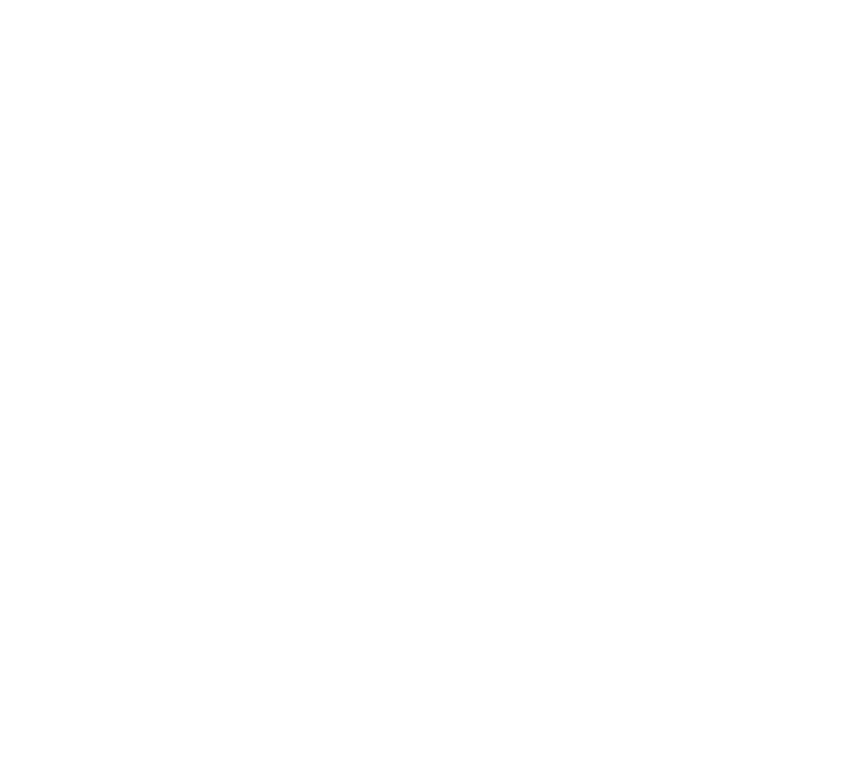
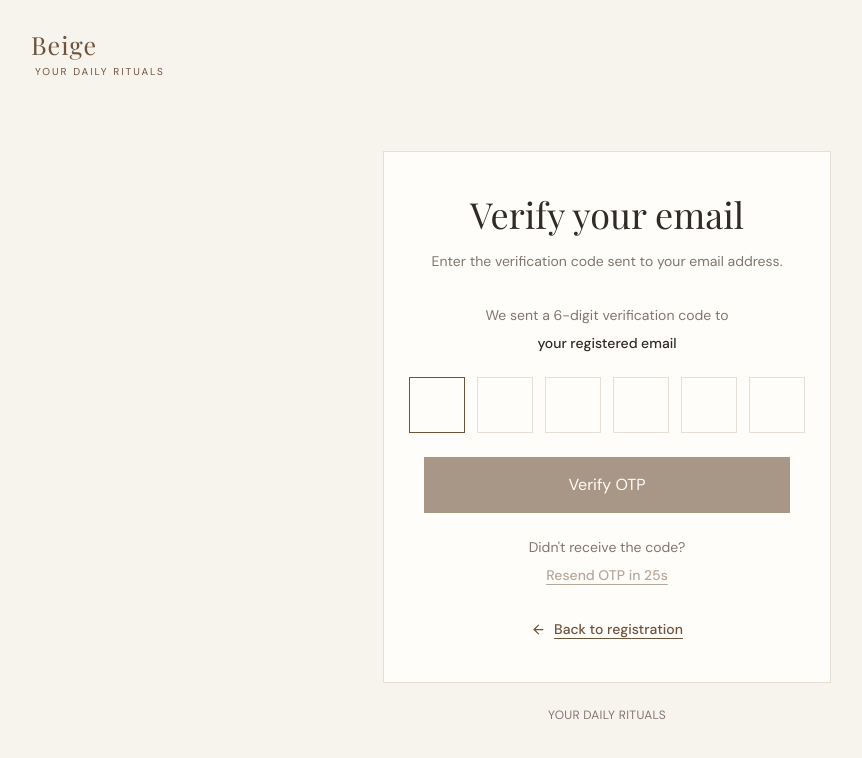
Before and after one commit to roselin18j/Beige, a React (Vite) app: page /verify-otp in a window 1280 px wide. Before the commit this address had no page. Shown: the top 758 px of the page, without its empty margins (33-895 px from the left). Built offline with nearby package versions, Linux system fonts and the light colour scheme; a web font is replaced by a local one.

Commit message:
Feat : Nov 12

```diff
--- a/src/AppRoutes.jsx
+++ b/src/AppRoutes.jsx
@@ -7,6 +7,7 @@ import Login from "./pages/Login.jsx";
 import Register from "./pages/Register.jsx";
 import ForgotPassword from "./pages/ForgotPassword.jsx";
 import ResetPassword from "./pages/Resetpassword.jsx";
+import VerifyOTP from "./pages/VerifyOTP";
 
 export default function AppRoutes() {
   return (
@@ -19,6 +20,7 @@ export default function AppRoutes() {
         <Route path="/register" element={<Register />} />
         <Route path="/forgot-password" element={<ForgotPassword />} />
         <Route path="/reset-password" element={<ResetPassword />} />
+        <Route path="/verify-otp" element={<VerifyOTP />} />
       </Routes>
     </BrowserRouter>
   );
--- a/src/api/userAuth.js
+++ b/src/api/userAuth.js
@@ -20,16 +20,16 @@ export const UserAuthApi = {
     );
   },
 
-  sendOtp: async (payload) => {
+  resendOTP: async (payload) => {
     return ApiRequest.post(
-      `${env.api_base_url}${env.user_end_point}/sendotp`,
+      `${env.api_base_url}${env.user_end_point}/resendOTP`,
       payload
     );
   },
 
   verifyOtp: async (payload) => {
     return ApiRequest.post(
-      `${env.api_base_url}${env.user_end_point}/verifyotp`,
+      `${env.api_base_url}${env.user_end_point}/verifyOTP`,
       payload
     );
   },
--- a/src/pages/Login.jsx
+++ b/src/pages/Login.jsx
@@ -57,18 +57,32 @@ export default function Login() {
       setLoading(true);
 
       try {
-        await dispatch(
+        const res = await dispatch(
           LoginUser({
             email: values.email.trim().toLowerCase(),
             password: values.password,
           })
         ).unwrap();
 
-        toast.success("Welcome back to Beige");
 
-        navigate(location.state?.from?.pathname ?? "/", {
+
+        toast.success(
+          res?.message || "Registration successful! Please sign in."
+        );
+
+
+        navigate("/verify-otp", {
+          state: {
+            name:"",
+            email: values.email.trim().toLowerCase(),
+            password: values.password,
+            type: "login"
+          },
           replace: true,
         });
+
+
+
       } catch (error) {
         toast.error(error?.message || "Login failed. Please try again.");
       } finally {
--- a/src/pages/Register.jsx
+++ b/src/pages/Register.jsx
@@ -80,13 +80,27 @@ export default function Register() {
             email: values.email.trim().toLowerCase(),
             password: values.password,
           })
-        ).unwrap();
+        ).unwrap()
+
+
 
         toast.success(
           res?.message || "Registration successful! Please sign in."
         );
 
-        navigate("/login", { replace: true });
+
+        navigate("/verify-otp", {
+          state: {
+            name: values.name.trim(),
+            email: values.email.trim().toLowerCase(),
+            password: values.password,
+            type: "register"
+          },
+          replace: true,
+        });
+
+
+
       } catch (error) {
         toast.error(
           error?.message || "Registration failed. Please try again."
--- /dev/null
+++ b/src/pages/VerifyOTP.jsx
@@ -0,0 +1,239 @@
+
+import { useEffect, useRef, useState } from "react";
+import { Link, useLocation, useNavigate } from "react-router-dom";
+import { ArrowLeft } from "lucide-react";
+import { toast } from "sonner";
+import AuthLayout from "../components/auth/AuthLayout";
+import { registerUser, sendLoginOtp, verifyLoginOtp } from "../redux/slices/authSlices";
+import { useDispatch } from "react-redux";
+
+
+export default function VerifyOTP() {
+
+
+  const location = useLocation();
+  const navigate = useNavigate();
+  const dispatch = useDispatch();
+
+  const {
+    name,
+    email,
+    password,
+    type
+  } = location.state || {};
+
+  const [otp, setOtp] = useState(["", "", "", "", "", ""]);
+  const [loading, setLoading] = useState(false);
+  const [resending, setResending] = useState(false);
+  const [timer, setTimer] = useState(30);
+
+  const inputRefs = useRef([]);
+
+
+
+  useEffect(() => {
+    inputRefs.current[0]?.focus();
+  }, []);
+
+  useEffect(() => {
+    if (timer <= 0) return;
+
+    const interval = setInterval(() => {
+      setTimer((prev) => prev - 1);
+    }, 1000);
+
+    return () => clearInterval(interval);
+  }, [timer]);
+
+  const handleChange = (value, index) => {
+    if (!/^\d?$/.test(value)) return;
+
+    const updatedOtp = [...otp];
+    updatedOtp[index] = value;
+    setOtp(updatedOtp);
+
+    if (value && index < 5) {
+      inputRefs.current[index + 1]?.focus();
+    }
+  };
+
+  const handleKeyDown = (e, index) => {
+    if (e.key === "Backspace" && !otp[index] && index > 0) {
+      inputRefs.current[index - 1]?.focus();
+    }
+
+    if (e.key === "ArrowLeft" && index > 0) {
+      inputRefs.current[index - 1]?.focus();
+    }
+
+    if (e.key === "ArrowRight" && index < 5) {
+      inputRefs.current[index + 1]?.focus();
+    }
+  };
+
+  const handlePaste = (e) => {
+    e.preventDefault();
+
+    const pastedValue = e.clipboardData
+      .getData("text")
+      .replace(/\D/g, "")
+      .slice(0, 6);
+
+    if (!pastedValue) return;
+
+    const updatedOtp = [...otp];
+
+    pastedValue.split("").forEach((digit, index) => {
+      updatedOtp[index] = digit;
+    });
+
+    setOtp(updatedOtp);
+
+    const nextIndex = Math.min(pastedValue.length, 5);
+    inputRefs.current[nextIndex]?.focus();
+  };
+
+  const handleVerify = async (e) => {
+    e.preventDefault();
+
+    const otpValue = otp.join("");
+
+    if (otpValue.length !== 6) {
+      toast.error("Please enter the complete 6-digit OTP");
+      return;
+    }
+
+
+    setLoading(true);
+
+    try {
+
+
+      const payload = {
+        name,
+        email,
+        password,
+        type,
+        otp: otpValue,
+
+      }
+
+
+
+      const response = await dispatch(verifyLoginOtp(payload)).unwrap();
+      console.log('response', response)
+
+      toast.success(response?.message || "OTP verified successfully");
+
+      navigate("/")
+
+    } catch (error) {
+      toast.error(
+        error?.message || "Invalid OTP. Please try again."
+      );
+    } finally {
+      setLoading(false);
+    }
+  };
+
+  const handleResend = async () => {
+
+    console.log('enter handleResend page ')
+
+    if (timer > 0 || resending) return;
+
+    setResending(true);
+
+    try {
+      const response = await dispatch(sendLoginOtp({ email })).unwrap();
+      console.log('response', response)
+      setOtp(["", "", "", "", "", ""]);
+      setTimer(30);
+      inputRefs.current[0]?.focus();
+
+      toast.success(response?.message || "OTP sent successfully");
+    } catch (error) {
+      toast.error(error?.message || "Unable to resend OTP");
+    } finally {
+      setResending(false);
+    }
+  };
+
+  return (
+    <AuthLayout
+      title="Verify your email"
+      subtitle="Enter the verification code sent to your email address."
+    >
+      <form onSubmit={handleVerify} className="space-y-6" noValidate>
+        <div>
+          <p className="text-sm text-muted text-center mb-2">
+            We sent a 6-digit verification code to
+          </p>
+
+          <p className="text-sm font-medium text-ink text-center break-all">
+            {email || "your registered email"}
+          </p>
+        </div>
+
+        <div className="flex justify-center gap-2 sm:gap-3">
+          {otp.map((digit, index) => (
+            <input
+              key={index}
+              ref={(element) => {
+                inputRefs.current[index] = element;
+              }}
+              type="text"
+              inputMode="numeric"
+              autoComplete={index === 0 ? "one-time-code" : "off"}
+              maxLength={1}
+              value={digit}
+              onChange={(e) => handleChange(e.target.value, index)}
+              onKeyDown={(e) => handleKeyDown(e, index)}
+              onPaste={handlePaste}
+
+              className="w-11 h-12 sm:w-14 sm:h-14 border border-line bg-white text-center text-xl font-semibold text-ink outline-none transition focus:border-mocha"
+              aria-label={`OTP digit ${index + 1}`}
+            />
+          ))}
+        </div>
+
+        <button
+          type="submit"
+          disabled={loading || otp.some((digit) => !digit)}
+          className="w-full bg-mocha py-4 text-white transition hover:bg-ink disabled:cursor-not-allowed disabled:opacity-60"
+        >
+          {loading ? "Verifying..." : "Verify OTP"}
+        </button>
+
+        <div className="text-center">
+          <p className="text-sm text-muted">
+            Didn't receive the code?
+          </p>
+
+          <button
+            type="button"
+            onClick={handleResend}
+            disabled={timer > 0 || resending}
+            className="mt-2 text-sm font-medium text-mocha underline underline-offset-4 disabled:cursor-not-allowed disabled:opacity-50"
+          >
+            {resending
+              ? "Sending..."
+              : timer > 0
+                ? `Resend OTP in ${timer}s`
+                : "Resend OTP"}
+          </button>
+        </div>
+      </form>
+
+      <p className="mt-8 text-center text-sm text-muted">
+        <Link
+          to="/register"
+          className="inline-flex items-center gap-2 font-medium text-mocha underline underline-offset-4"
+        >
+          <ArrowLeft size={15} />
+          Back to registration
+        </Link>
+      </p>
+    </AuthLayout>
+  );
+}
--- a/src/redux/slices/authSlices.jsx
+++ b/src/redux/slices/authSlices.jsx
@@ -39,7 +39,7 @@ export const sendLoginOtp = createAsyncThunk(
     "auth/otp/send",
     async (payload, { rejectWithValue }) => {
         try {
-            const res = await UserAuthApi.sendOtp(payload);
+            const res = await UserAuthApi.resendOTP(payload);
             return res;
         } catch (err) {
             return rejectWithValue(err?.response?.data || { message: err.message });
```
